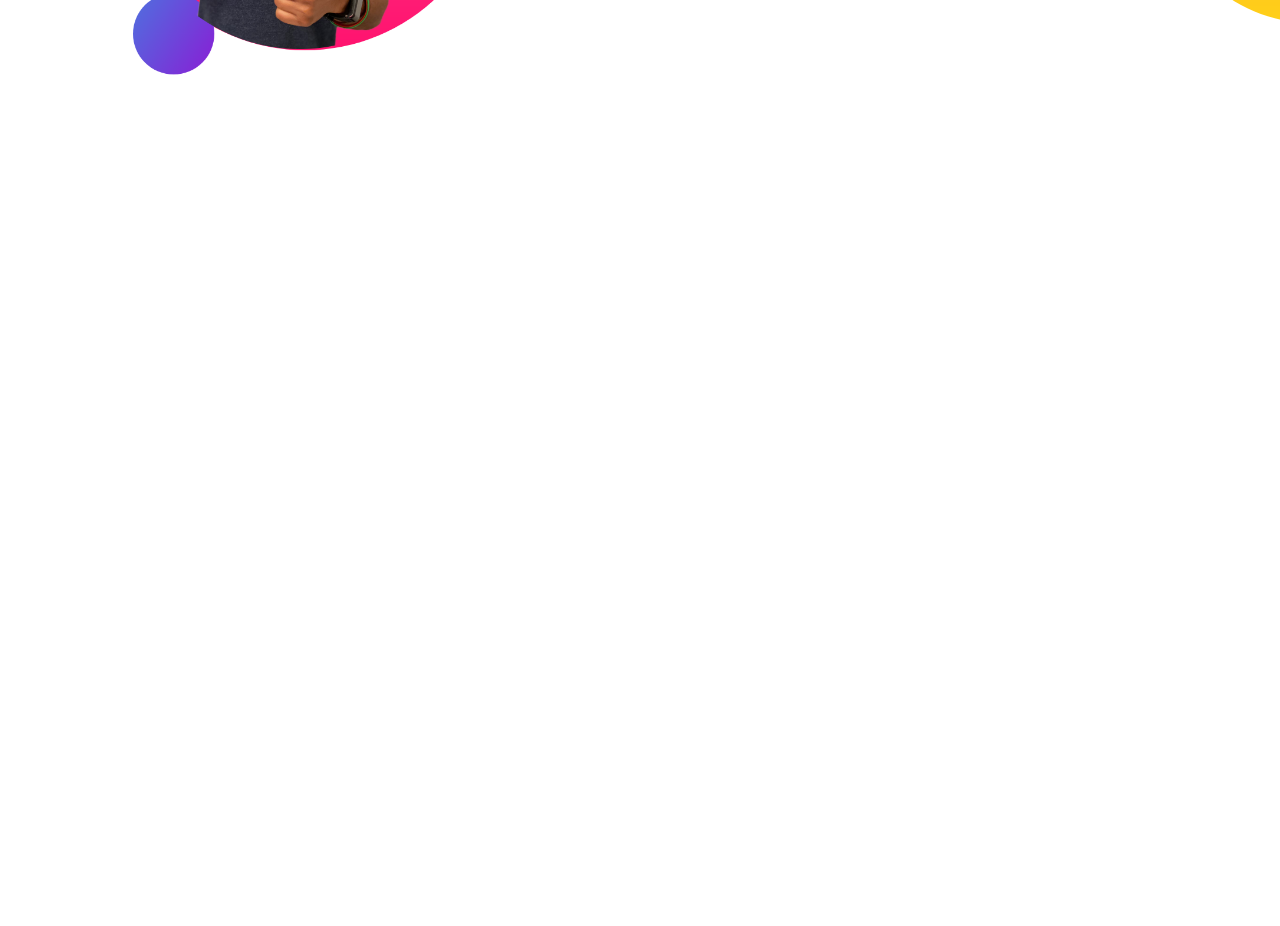
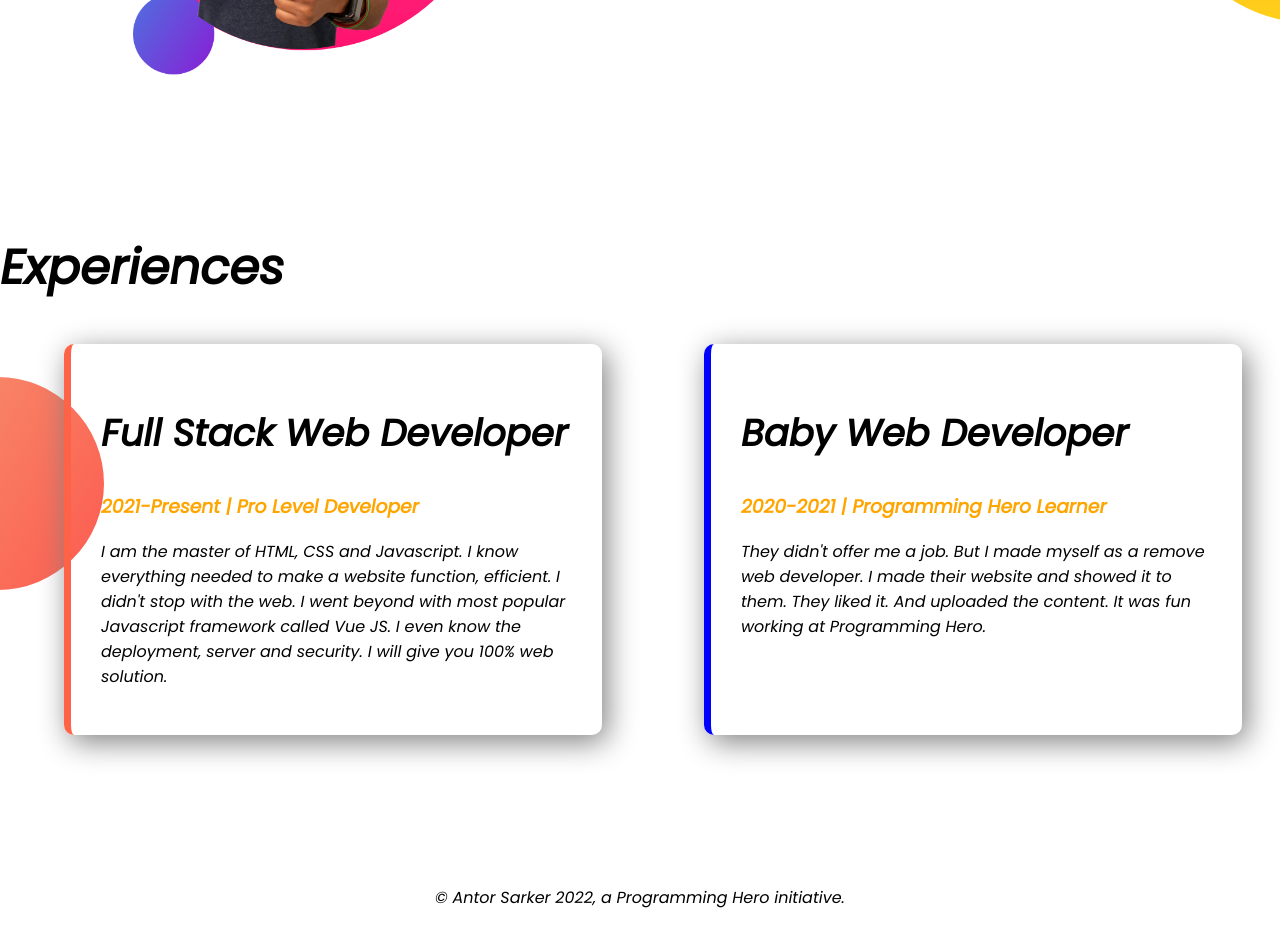
Before and after one commit to Antorsarker/antors-portfolio-master, a plain HTML site: page index.html in a window 1280 px wide. Shown: the part 974-1900 px from the top of the page. Before the commit the page ends 1206 px from the top, so only its background shows below. Drawn offline with Linux system fonts and the light colour scheme.

Commit message:
style and footer section added

```diff
--- a/index.html
+++ b/index.html
@@ -13,7 +13,7 @@
 </head>
 
 <body>
-    <section class="top-banner">
+    <section class="top-banner felxible-container">
         <div class="half-width">
             <h1>Welcome To</h1>
             <h1><span class="orange-color">Antor Sarker</span> World!</h1>
@@ -30,7 +30,7 @@
         </div>
 
     </section>
-    <section class="dream-big">
+    <section class="dream-big felxible-container">
         <div class="half-width">
             <img src="images/jhankar2.png" alt="antor-photo">
         </div>
@@ -43,6 +43,31 @@
 
         </div>
     </section>
+
+    <section class="experience-area">
+        <h1>Experiences</h1>
+        <div class="felxible-container">
+            <div id="full-stack-web-developer" class="experiences-item">
+
+                <h2>Full Stack Web Developer</h2>
+                <h3 class="orange-color">2021-Present | Pro Level Developer</h3>
+                <p>I am the master of HTML, CSS and Javascript. I know everything needed to make a website function,
+                    efficient. I didn't stop with the web. I went beyond with most popular Javascript framework called
+                    Vue
+                    JS. I even know the deployment, server and security. I will give you 100% web solution.</p>
+            </div>
+            <div id="baby-web-developer" class="experiences-item">
+                <h2>Baby Web Developer</h2>
+                <h3 class="orange-color">2020-2021 | Programming Hero Learner</h3>
+                <p>They didn't offer me a job. But I made myself as a remove web developer. I made their website and
+                    showed
+                    it to them. They liked it. And uploaded the content. It was fun working at Programming Hero.</p>
+            </div>
+        </div>
+    </section>
 </body>
+<footer>
+    <p>© Antor Sarker 2022, a Programming Hero initiative.</p>
+</footer>
 
 </html>
--- a/style.css
+++ b/style.css
@@ -4,14 +4,18 @@ body {
 }
 
 h1 {
-    font-size: 50px;
+    font-size: 48px;
+}
+
+h2 {
+    font-size: 37px;
 }
 
 .orange-color {
     color: orange;
 }
 
-section {
+.felxible-container {
     display: flex;
     margin-bottom: 150px;
 }
@@ -49,3 +53,33 @@ section {
     padding-right: 120px;
 
 }
+
+.experience-area {
+    background-image: url(images/exp-bg.png);
+    background-repeat: no-repeat;
+    background-position: left;
+}
+
+
+.experiences-item {
+
+    box-shadow: 5px 7px 30px gray;
+    width: 50%;
+    margin-left: 5%;
+    margin-right: 3%;
+    padding: 30px;
+    border-radius: 10px;
+
+}
+
+#full-stack-web-developer {
+    border-left: 7px solid tomato;
+}
+
+#baby-web-developer {
+    border-left: 7px solid blue;
+}
+
+footer p {
+    text-align: center;
+}
```
